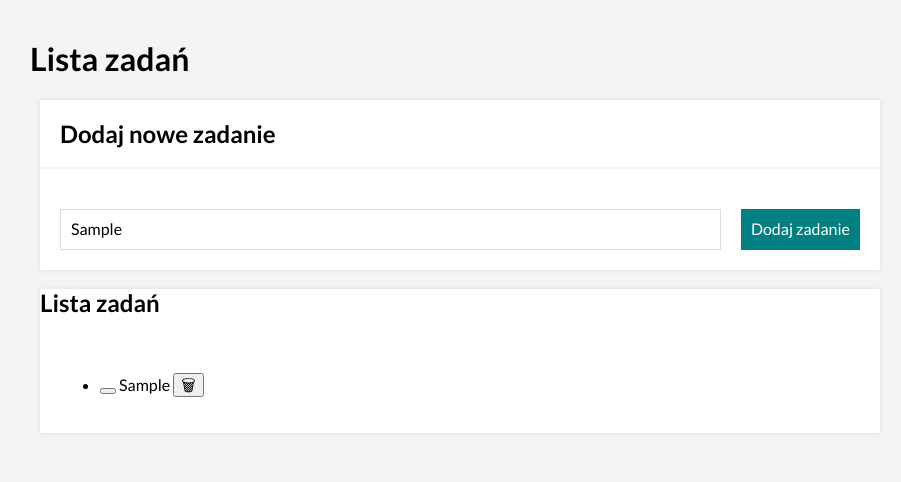
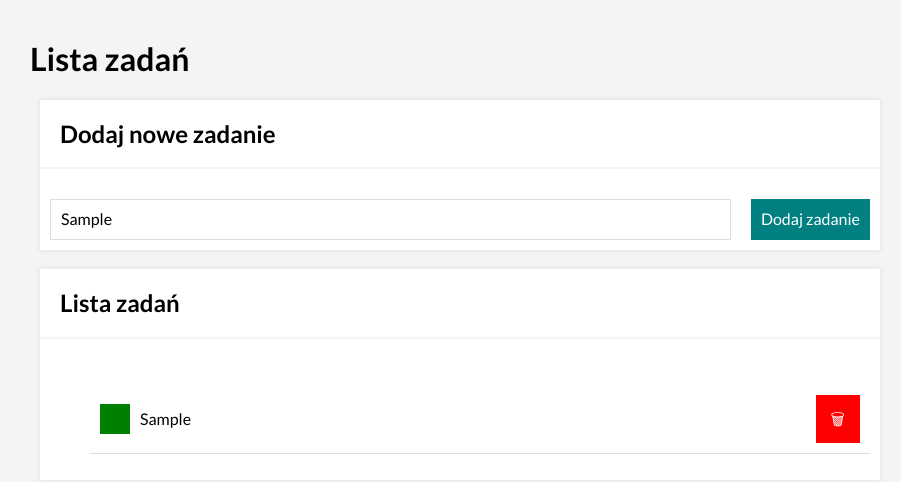
Before and after one commit to madlajne/todolist, a plain HTML site: page index.html in a window 1280 px wide. Both pictures are taken after typing "Sample" into the empty fields and a click on the button "Dodaj zadanie". Shown: the whole page, without its empty margins (180-1081 px from the left). Drawn offline with nearby package versions, Linux system fonts and the light colour scheme.

Commit message:
adding tasks css

```diff
--- a/css/section.css
+++ b/css/section.css
@@ -2,11 +2,6 @@
     margin: 10px;
     background: white;
     box-shadow: 0 0 5px #ddd;
-}
-
-.section__title {
-    font-size: 10px;
-    margin: 0;
 }
 
 .section__header {
@@ -20,5 +15,5 @@
 }
 
 .section__body {
-    padding: 20px;
+    padding: 10px;
 }
--- /dev/null
+++ b/css/tasks.css
@@ -0,0 +1,30 @@
+.tasks {
+    list-style: none;
+}
+
+.tasks__item {
+    display: grid;
+    grid-template-columns:auto 1fr auto;
+    grid-gap: 10px;
+    align-items: center;
+    padding: 10px;
+    border-bottom: 1px solid #ddd;
+}
+
+.task__button {
+    padding: 15px;
+    border: none;
+    color: white;
+}
+
+.task__content--done {
+    text-decoration: line-through;
+}
+
+.task__button--toggleDone {
+    background: green;
+}
+
+.task__button--remove {
+    background: red;
+}
--- a/index.html
+++ b/index.html
@@ -9,6 +9,7 @@
     <link href="css/container.css" rel="stylesheet">
     <link href="css/section.css" rel="stylesheet">
     <link href="css/form.css" rel="stylesheet">
+    <link href="css/tasks.css" rel="stylesheet">
     <script defer src="js/script.js"></script>
     <link rel="stylesheet" href="https://cdnjs.cloudflare.com/ajax/libs/normalize/8.0.1/normalize.min.css"
         integrity="sha512-NhSC1YmyruXifcj/KFRWoC561YpHpc5Jtzgvbuzx5VozKpWvQ+4nXhPdFgmx8xqexRcpAglTj9sIBWINXa8x5w=="
@@ -41,7 +42,7 @@
 
         <section class="section">
             <header>
-                <h2 class="secion__title">Lista zadań</h2>
+                <h2 class="section__header">Lista zadań</h2>
             </header>
             <div class="section__body">
                 <ul class="tasks js-tasks">
```
